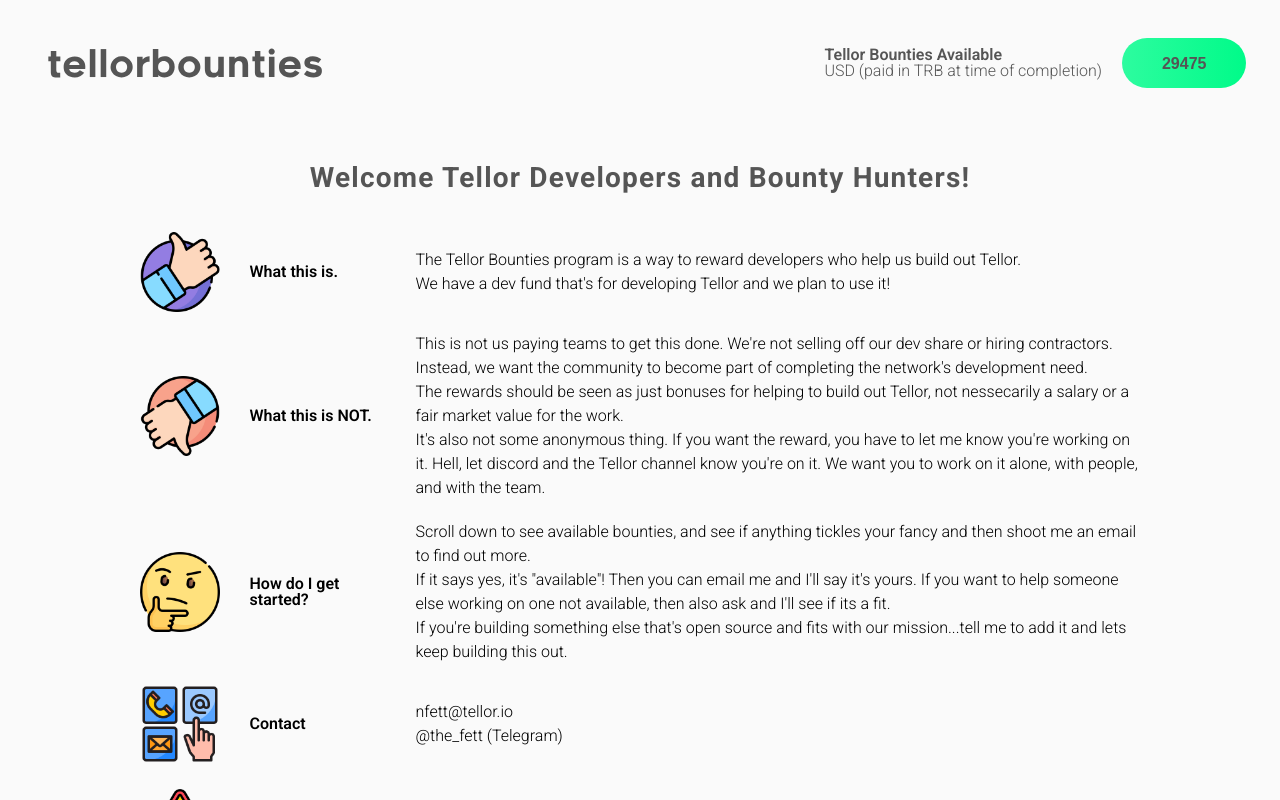
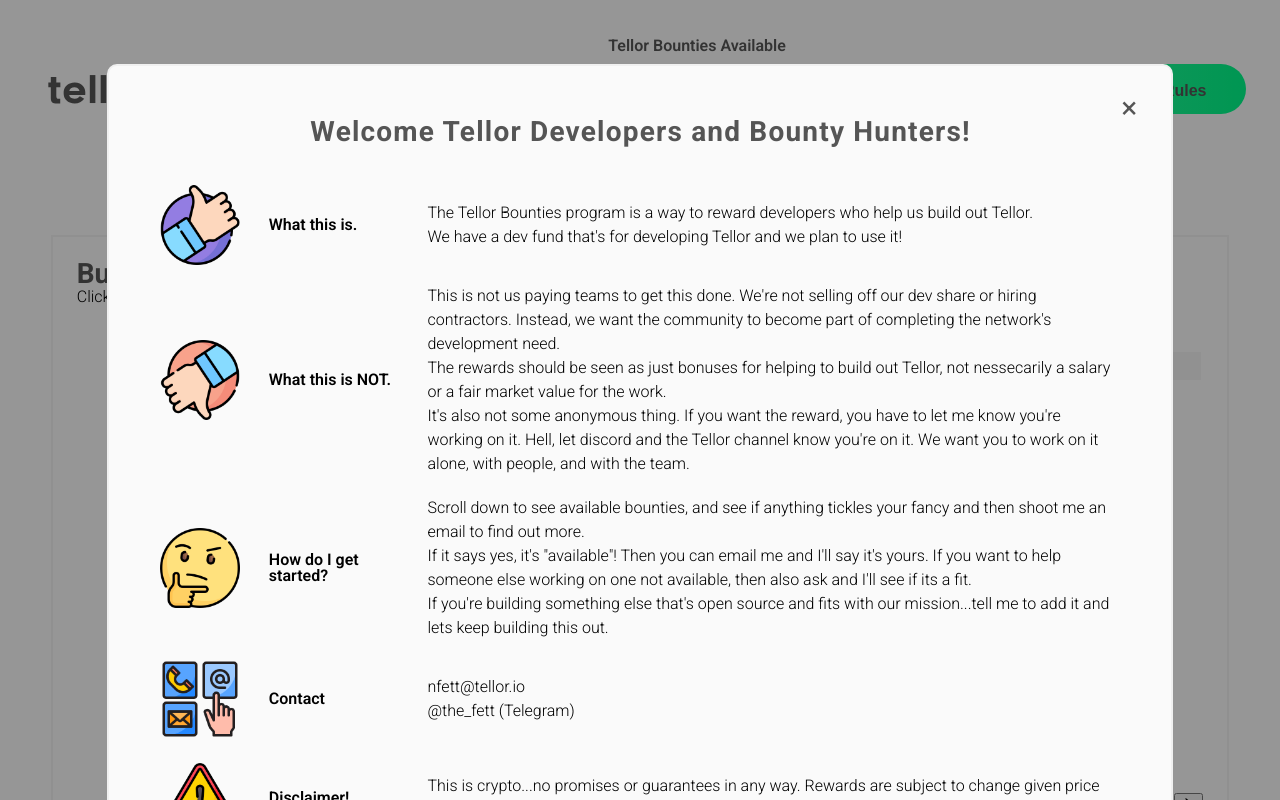
Before and after one commit to tellor-io/bounties, a React (Create React App) app in the folder tellorbounties/: page / in a window 1280 px wide. Shown: the top 800 px of the page. Built offline with nearby package versions, Linux system fonts and the light colour scheme.

Commit message:
Adds modal to welcome message/ground rules

```diff
--- a/tellorbounties/src/App.js
+++ b/tellorbounties/src/App.js
@@ -2,7 +2,6 @@
 
 //Component Imports
 import Header from "./components/Header.js";
-import Welcome from "./components/Welcome.js";
 import BuildsTable from "./components/BuildsTable";
 import HacksTable from "./components/HacksTable";
 import DeeperResearchTable from "./components/DeeperResearchTable";
@@ -14,7 +13,6 @@
     <div className="App">
       <div className="App__Container">
         <Header />
-        <Welcome />
         <BuildsTable />
         <HacksTable />
         <DeeperResearchTable />
--- a/tellorbounties/src/components/Header.js
+++ b/tellorbounties/src/components/Header.js
@@ -4,6 +4,8 @@
 import { Button } from "antd";
 //Data imports
 import dataTellorBountiesAvailable from "../data/tellorBountiesAvailable.json";
+//Component imports
+import Welcome from "./Welcome.js";
 
 function Header() {
   const [tellorBountiesAvailableData, setTellorBountiesAvailableData] =
@@ -22,7 +24,27 @@
     setTellorBountiesAvailableData(
       dataTellorBountiesAvailable.tellorBountiesAvailable
     );
+    setTimeout(() => {
+      const modal = document.getElementById("Modal");
+      modal.style.display = "block";
+    }, 2000);
   }, []);
+
+  //Modal Open/Close Functions
+  const openModal = () => {
+    const modal = document.getElementById("Modal");
+    modal.style.display = "block";
+  };
+  const closeModal = () => {
+    const modal = document.getElementById("Modal");
+    modal.style.display = "none";
+  };
+  window.onclick = (event) => {
+    const modal = document.getElementById("Modal");
+    if (event.target === modal) {
+      modal.style.display = "none";
+    }
+  };
 
   return (
     <div className="Header">
@@ -31,14 +53,18 @@
         tellorBountiesAvailableData.map((data) => {
           return (
             <div className="Available__Bounties" key={data.id}>
-              <div>
-                <h2>Tellor Bounties Available</h2>
-                <h4>{data.description}</h4>
-              </div>
+              <h2>Tellor Bounties Available</h2>
               <Button>{data.tellorBountiesAvailable}</Button>
+              <h4>{data.description}</h4>
             </div>
           );
         })}
+      <Button id="openModalButton" onClick={openModal}>
+        Ground Rules
+      </Button>
+      <div id="Modal" className="Modal">
+        <Welcome closeModal={closeModal} />
+      </div>
     </div>
   );
 }
--- a/tellorbounties/src/components/Welcome.js
+++ b/tellorbounties/src/components/Welcome.js
@@ -1,16 +1,20 @@
 import React from "react";
+//Icons imports
 import PositiveVote from "../assets/positive-vote.png";
 import NegativeVote from "../assets/negative-vote.png";
 import Thinking from "../assets/thinking.png";
 import Contact from "../assets/communicate.png";
 import Disclaimer from "../assets/alert.png";
 
-function Welcome() {
+function Welcome({ closeModal }) {
   return (
     <div className="Welcome">
-      <h1 className="Welcome__Message">
-        Welcome Tellor Developers and Bounty Hunters!
-      </h1>
+      <div className="Welcome__Header">
+        <h1 className="Welcome__Message">
+          Welcome Tellor Developers and Bounty Hunters!
+        </h1>
+        <span onClick={closeModal}>&times;</span>
+      </div>
       <div className="Welcome__Rows">
         <img src={PositiveVote} alt="Thumbs up icon" />
         <h3>What this is.</h3>
@@ -66,9 +70,8 @@
         <img src={Disclaimer} alt="Disclaimer icon" />
         <h3>Disclaimer!</h3>
         <p>
-          This is crypto...no promises or guarantees in any way.
-          <br />
-          Rewards are subject to change given price changes.
+          This is crypto...no promises or guarantees in any way. Rewards are
+          subject to change given price changes.
         </p>
       </div>
     </div>
--- a/tellorbounties/src/style/index.scss
+++ b/tellorbounties/src/style/index.scss
@@ -166,21 +166,64 @@
   width: 103%;
   margin-bottom: 3%;
 }
+#openModalButton {
+  &:hover,
+  &:focus {
+    cursor: pointer;
+    text-decoration: none;
+  }
+}
+.Modal {
+  display: none;
+  position: fixed;
+  z-index: 1;
+  left: 0;
+  top: 0;
+  width: 100%;
+  height: 100%;
+  overflow: auto;
+  background-color: rgb(0, 0, 0);
+  background-color: rgba(0, 0, 0, 0.4);
+}
 
 .Available__Bounties {
-  @include centeredrow();
+  @include centeredcolumn();
   color: $darkestgrey;
-  div {
-    margin-right: 20px;
+  h2 {
+    margin-bottom: 10px;
+  }
+  h4 {
+    margin-top: 10px;
   }
 }
 
 //Styles for Welcome.js
 .Welcome {
-  width: 85%;
+  width: 75%;
   display: flex;
   flex-direction: column;
   justify-content: center;
+  background-color: $background;
+  margin: 5% auto;
+  padding: 1% 4%;
+  border: 2px solid $tellor-grey2;
+  border-radius: 10px;
+}
+.Welcome__Header {
+  @include centeredrow();
+  span {
+    font-size: 30px;
+    margin-top: -5%;
+    margin-right: -1.8%;
+    color: $darkestgrey;
+
+    &:hover,
+    &:focus {
+      color: $tellor-green;
+      cursor: pointer;
+      text-decoration: none;
+    }
+  }
 }
 .Welcome__Message {
   margin: 2% auto;
```
Also changed, not shown: tellorbounties/src/index.js (+7 -7 lines).
